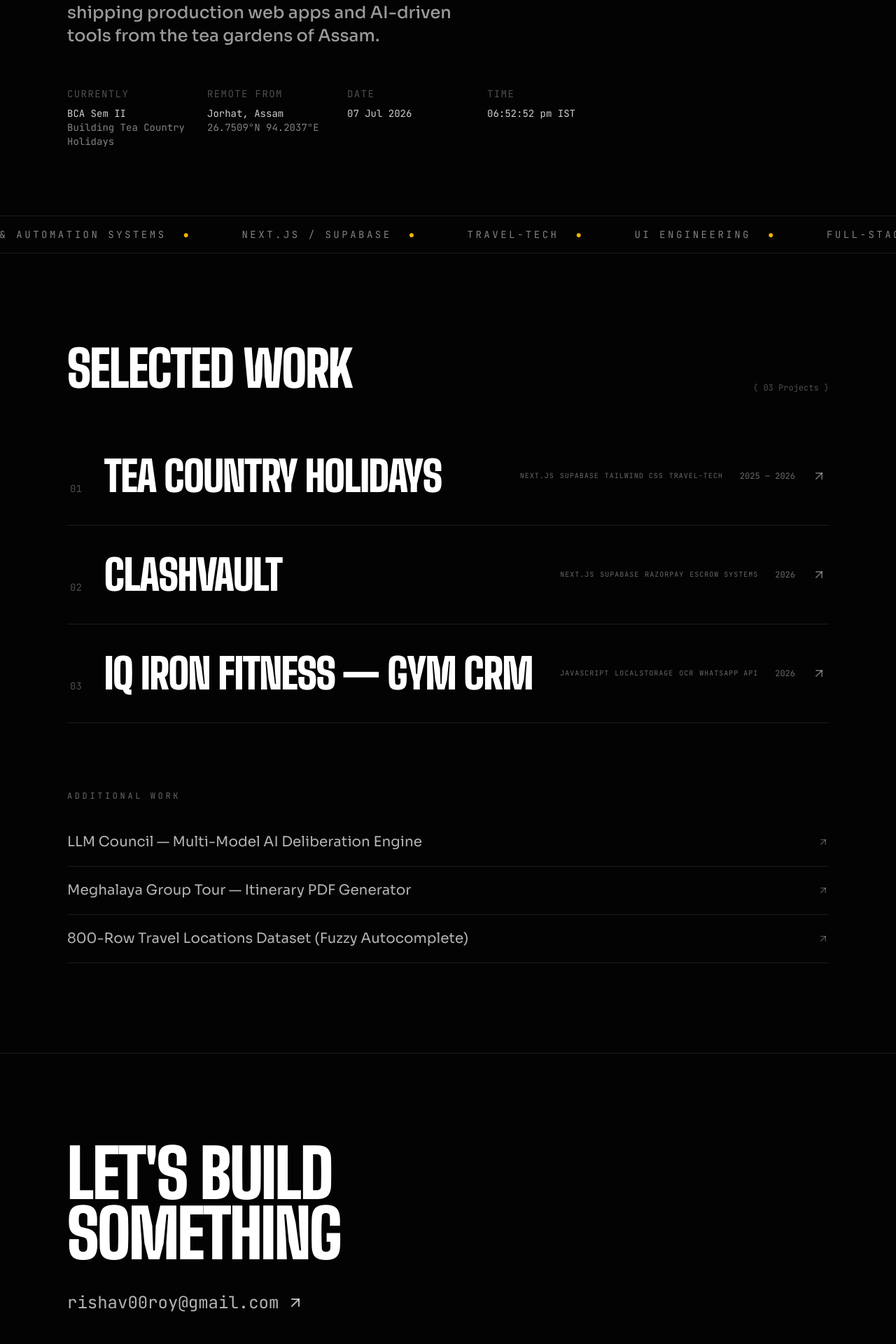
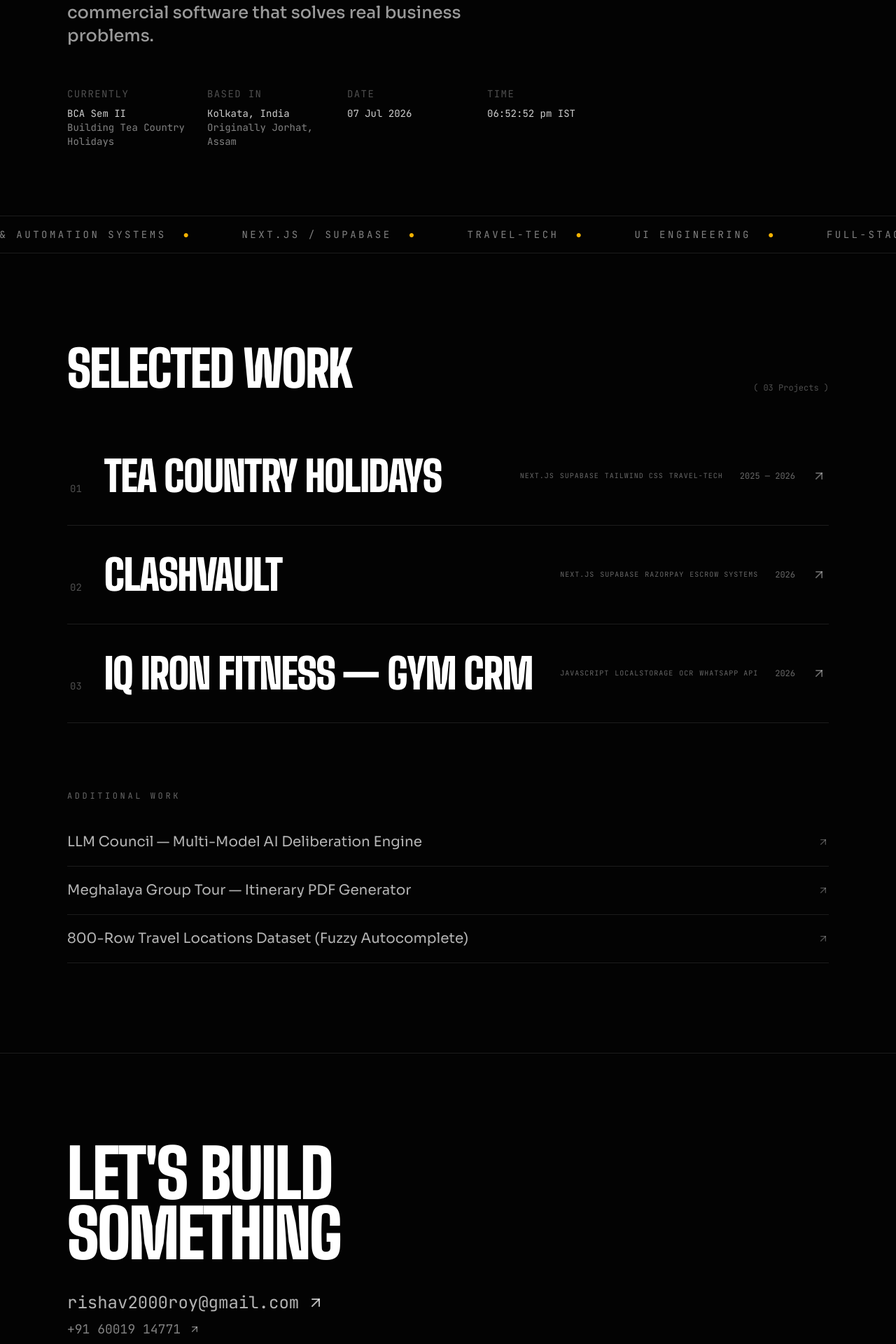
Before and after one commit to rishav00roy-web/Portfolio-website, a Next.js app: page / in a window 1280 px wide. Shown: the part 520-2440 px from the top of the page at 70% size. Built offline with nearby package versions, Linux system fonts and the light colour scheme.

Commit message:
Updated personal details, email, socials, phone and location based on user's content source

```diff
--- a/src/components/Footer.tsx
+++ b/src/components/Footer.tsx
@@ -10,29 +10,38 @@ export default function Footer() {
           Let's Build <br /> Something
         </h2>
 
-        <a
-          href="mailto:rishav00roy@gmail.com"
-          className="group inline-flex items-center gap-3 font-mono text-lg sm:text-2xl text-white/70 hover:text-[#F5B301] transition-colors"
-        >
-          rishav00roy@gmail.com
-          <ArrowUpRight className="w-6 h-6 group-hover:rotate-45 transition-transform duration-300" />
-        </a>
+        <div className="flex flex-col gap-2">
+          <a
+            href="mailto:rishav2000roy@gmail.com"
+            className="group inline-flex items-center gap-3 font-mono text-lg sm:text-2xl text-white/70 hover:text-[#F5B301] transition-colors"
+          >
+            rishav2000roy@gmail.com
+            <ArrowUpRight className="w-6 h-6 group-hover:rotate-45 transition-transform duration-300" />
+          </a>
+          <a
+            href="tel:+916001914771"
+            className="group inline-flex items-center gap-3 font-mono text-sm sm:text-lg text-white/50 hover:text-[#F5B301] transition-colors"
+          >
+            +91 60019 14771
+            <ArrowUpRight className="w-4 h-4 group-hover:rotate-45 transition-transform duration-300" />
+          </a>
+        </div>
 
         <div className="flex gap-8 mt-16 font-mono text-xs uppercase tracking-widest text-white/40">
           <a href="https://github.com/rishav00roy-web" target="_blank" rel="noopener noreferrer" className="hover:text-white transition-colors">
             GitHub
           </a>
-          <a href="https://linkedin.com/in/rishav-roy-web" target="_blank" rel="noopener noreferrer" className="hover:text-white transition-colors">
+          <a href="https://www.linkedin.com/in/rishav-roy-858b0b365/" target="_blank" rel="noopener noreferrer" className="hover:text-white transition-colors">
             LinkedIn
           </a>
-          <a href="#" className="hover:text-white transition-colors">
+          <a href="https://instagram.com/justbeingpsunk_" target="_blank" rel="noopener noreferrer" className="hover:text-white transition-colors">
             Instagram
           </a>
         </div>
 
         <p className="mt-24 font-mono text-xs text-white/30 tracking-widest">
           © {new Date().getFullYear()} RISHAV ROY — DESIGNED & DEVELOPED FROM
-          ASSAM.
+          KOLKATA.
         </p>
       </div>
     </footer>
--- a/src/components/Hero.tsx
+++ b/src/components/Hero.tsx
@@ -42,7 +42,7 @@ export default function Hero() {
     <section className="relative flex flex-col bg-[#030303] text-white overflow-hidden">
       <div className="flex items-center justify-between px-6 sm:px-12 xl:px-24 py-6 font-mono text-xs uppercase tracking-widest text-white/40">
         <span>Rishav Roy</span>
-        <span className="hidden sm:block">Jorhat, Assam — India</span>
+        <span className="hidden sm:block">Kolkata, India</span>
       </div>
 
       <div className="flex-1 flex flex-col justify-center px-6 sm:px-12 xl:px-24 py-16 sm:py-24">
@@ -66,7 +66,7 @@ export default function Hero() {
           transition={{ duration: 1, delay: 0.3, ease: [0.16, 1, 0.3, 1] }}
           className="mt-10 max-w-xl text-lg sm:text-2xl text-white/60 font-medium leading-snug"
         >
-          Full-stack developer & automation builder — shipping production web apps and AI-driven tools from the tea gardens of Assam.
+          Agentic Full-Stack Developer — Building commercial software that solves real business problems.
         </motion.p>
 
         <motion.div
@@ -84,10 +84,10 @@ export default function Hero() {
           </div>
           <div>
             <p className="text-white/30 uppercase tracking-widest mb-2">
-              Remote from
+              Based in
             </p>
-            <p className="text-white/80">Jorhat, Assam</p>
-            <p className="text-white/50">26.7509°N 94.2037°E</p>
+            <p className="text-white/80">Kolkata, India</p>
+            <p className="text-white/50">Originally Jorhat, Assam</p>
           </div>
           <div>
             <p className="text-white/30 uppercase tracking-widest mb-2">
```
